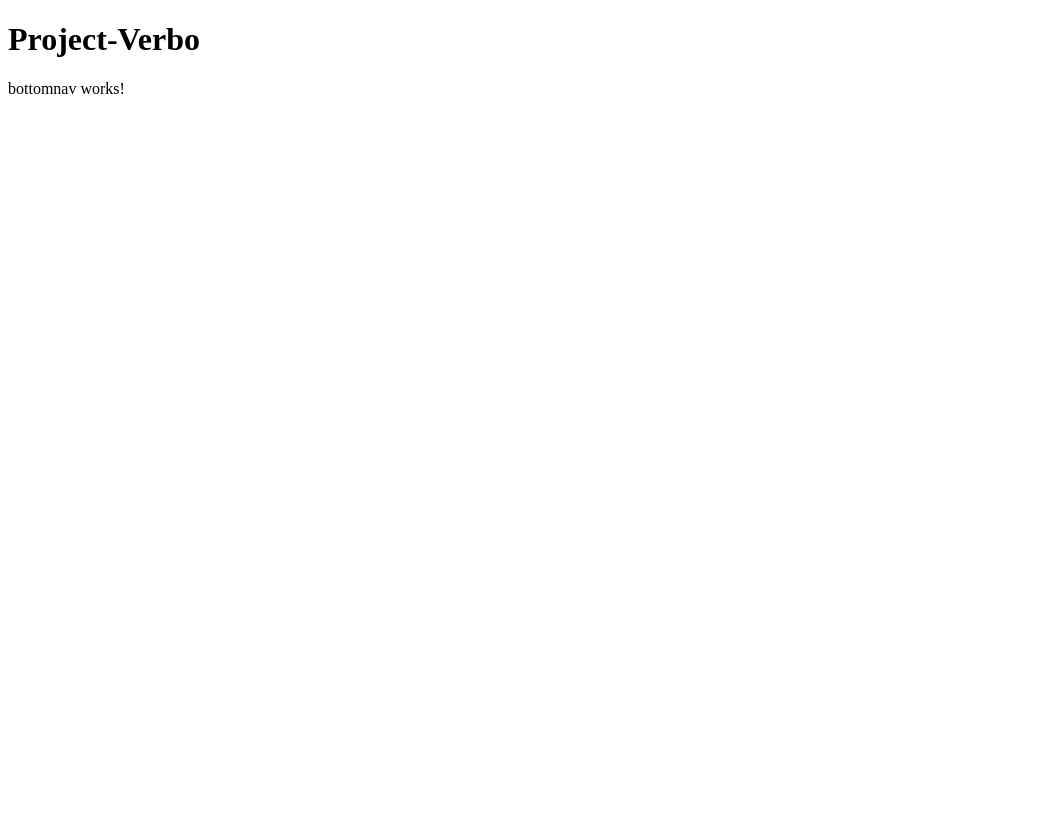
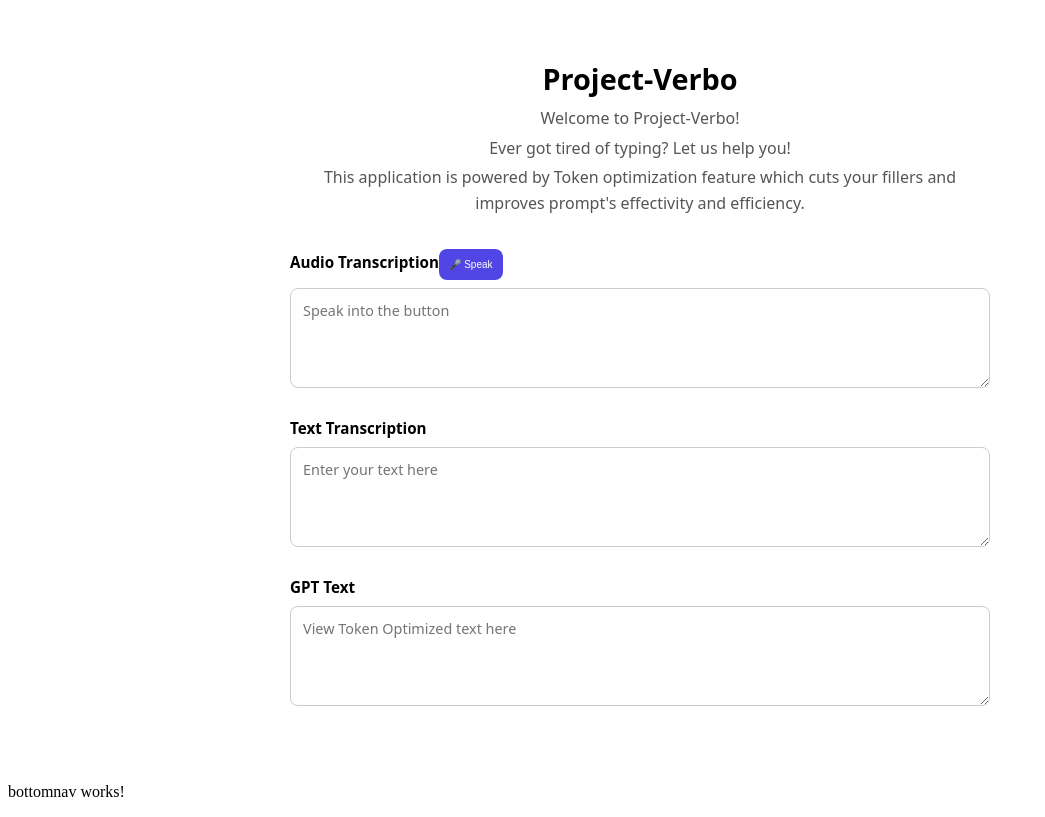
Before and after one commit to EswarLalith/Verbo, an Angular app in the folder verbo/: page / in a window 1280 px wide. Shown: the whole page, without its empty margins (0-1045 px from the left). Built offline with nearby package versions, Linux system fonts and the light colour scheme.

Commit message:
Added Project Title/Heading, Brief description, Separate text areas for Audio, Text and Token optimized text, Added a button-functionality pending

```diff
--- a/verbo/src/app/project/project.css
+++ b/verbo/src/app/project/project.css
@@ -0,0 +1,72 @@
+/* project.css */
+
+:host {
+  display: block;
+  max-width: 700px;
+  margin: 0 auto;
+  padding: 2rem 1.5rem;
+  font-family: system-ui, -apple-system, sans-serif;
+}
+
+.project-heading h1 {
+  font-size: 1.8rem;
+  font-weight: 700;
+  text-align: center;
+  margin-bottom: 0.5rem;
+}
+
+.project-description {
+  text-align: center;
+  color: #555;
+  margin-bottom: 2rem;
+  line-height: 1.6;
+}
+
+.project-description p {
+  margin: 0.25rem 0;
+}
+
+.Audio,
+.Text,
+.gpt-text {
+  margin-bottom: 1.5rem;
+}
+
+label {
+  font-weight: 600;
+  font-size: 0.95rem;
+}
+
+textarea {
+  width: 100%;
+  min-height: 100px;
+  padding: 0.75rem;
+  border: 1px solid #ccc;
+  border-radius: 8px;
+  font-family: inherit;
+  font-size: 0.9rem;
+  resize: vertical;
+  box-sizing: border-box;
+  margin-top: 0.5rem;
+}
+
+textarea:focus {
+  outline: none;
+  border-color: #4f46e5;
+  box-shadow: 0 0 0 3px rgba(79, 70, 229, 0.15);
+}
+
+#micBtn {
+  background: #4f46e5;
+  color: white;
+  border: none;
+  border-radius: 8px;
+  padding: 0.6rem 1.2rem;
+  font-size: 0.9rem;
+  cursor: pointer;
+  transition: background 0.2s;
+}
+
+#micBtn:hover {
+  background: #4338ca;
+}
--- a/verbo/src/app/project/project.html
+++ b/verbo/src/app/project/project.html
@@ -1 +1,26 @@
 <div class="project-heading"><h1>Project-Verbo</h1></div>
+
+<div class="project-description">
+    <p>Welcome to Project-Verbo!</p>
+    <p>Ever got tired of typing? Let us help you!</p>
+    <p>This application is powered by Token optimization feature which cuts your fillers
+         and improves prompt's effectivity and efficiency.</p>
+</div>
+
+<div class="Audio">
+    <label for="Audio transcription">Audio Transcription</label>
+    <button type="button" id="micBtn" style="font-size: 10px; padding: 10px;">
+        🎤 Speak
+    </button>
+    <textarea placeholder="Speak into the button"></textarea>
+</div>
+
+<div class="Text">
+    <label for="Text transcription">Text Transcription</label>
+    <textarea placeholder="Enter your text here"></textarea>
+</div>
+
+<div class="gpt-text">
+    <label for="GPT text">GPT Text</label>
+    <textarea placeholder="View Token Optimized text here"></textarea>
+</div>
```
